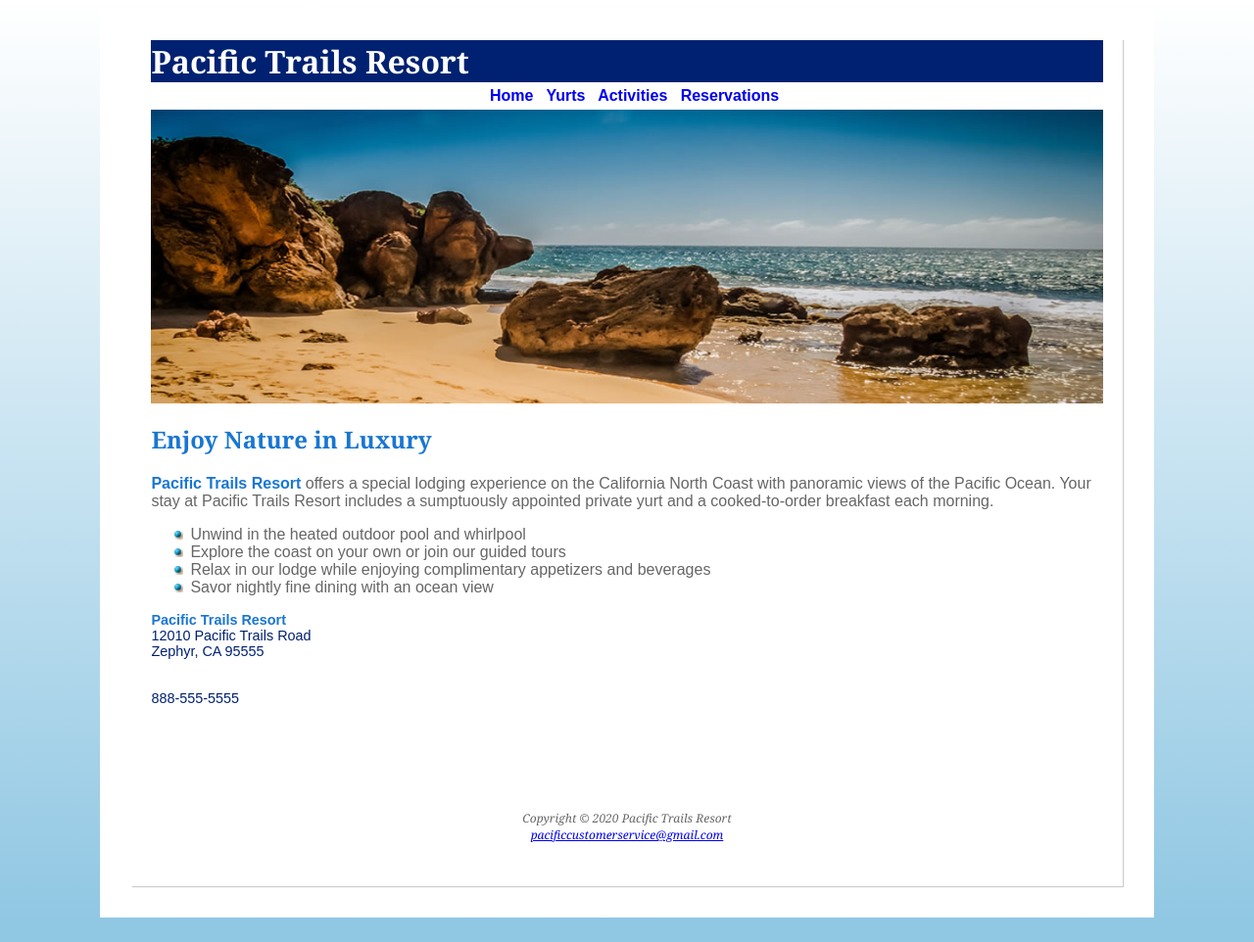
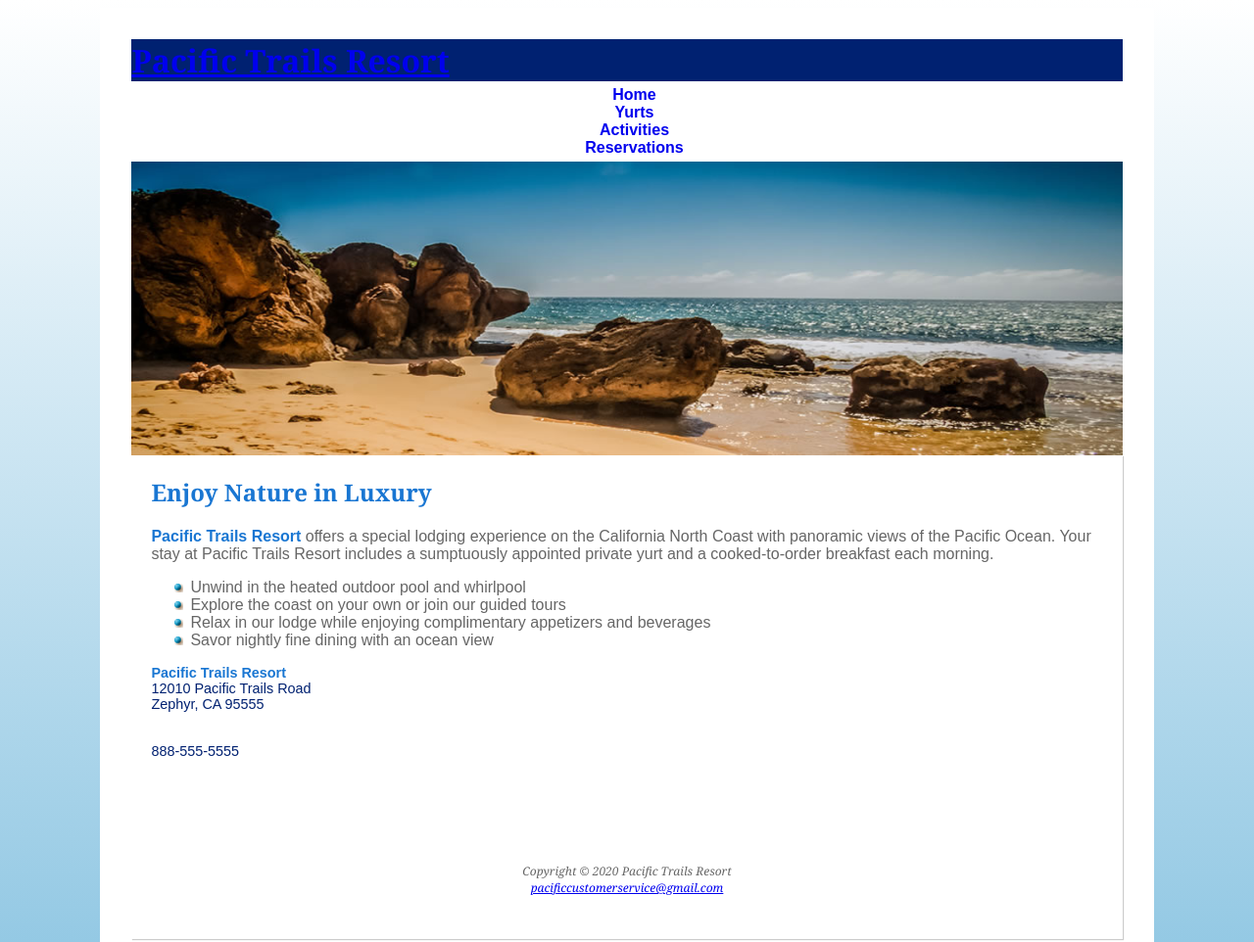
Before and after one commit to samhcarrasco/PacificTrailsResort, a plain HTML site: page index.html in a window 1280 px wide. Shown: the top 962 px of the page at 98% size. Drawn offline with Linux system fonts and the light colour scheme.

Commit message:
updated formatting

```diff
--- a/index.html
+++ b/index.html
@@ -7,17 +7,21 @@
 </head>
 <div id= "wrapper">
 <body>
+<h1> <a href= "index.html" > Pacific Trails Resort </h1>
 
+<nav>  <a href= "index.html">Home</a>  <br> <a href= "yurts.html">Yurts</a> <br> <a href= "activities.html">Activities</a> <br> <a href= "reservations.html">Reservations</a>
+</nav>
+
+<div id = "homehero"></div>
     <main>
-
-<h1> Pacific Trails Resort</h1>
-<nav>  <a href= "index.html">Home</a>  &nbsp; <a href= "yurts.html">Yurts</a> &nbsp; <a href= "activities.html">Activities</a> &nbsp; <a href= "reservations.html">Reservations</a>  </nav>
 
 
 
 
 
-<div id = "homehero"></div>
+
+
+
 
 
 
@@ -27,7 +31,7 @@
 <p>
     <span class="resort">  Pacific Trails Resort  </span>
     offers a special lodging experience on the California North Coast with panoramic views of the Pacific Ocean. Your stay at Pacific Trails Resort includes a sumptuously appointed private yurt and a cooked-to-order breakfast each morning.
-<p>
+</p>
 
 <ul>
 <li> Unwind in the heated outdoor pool and whirlpool </li>
```
